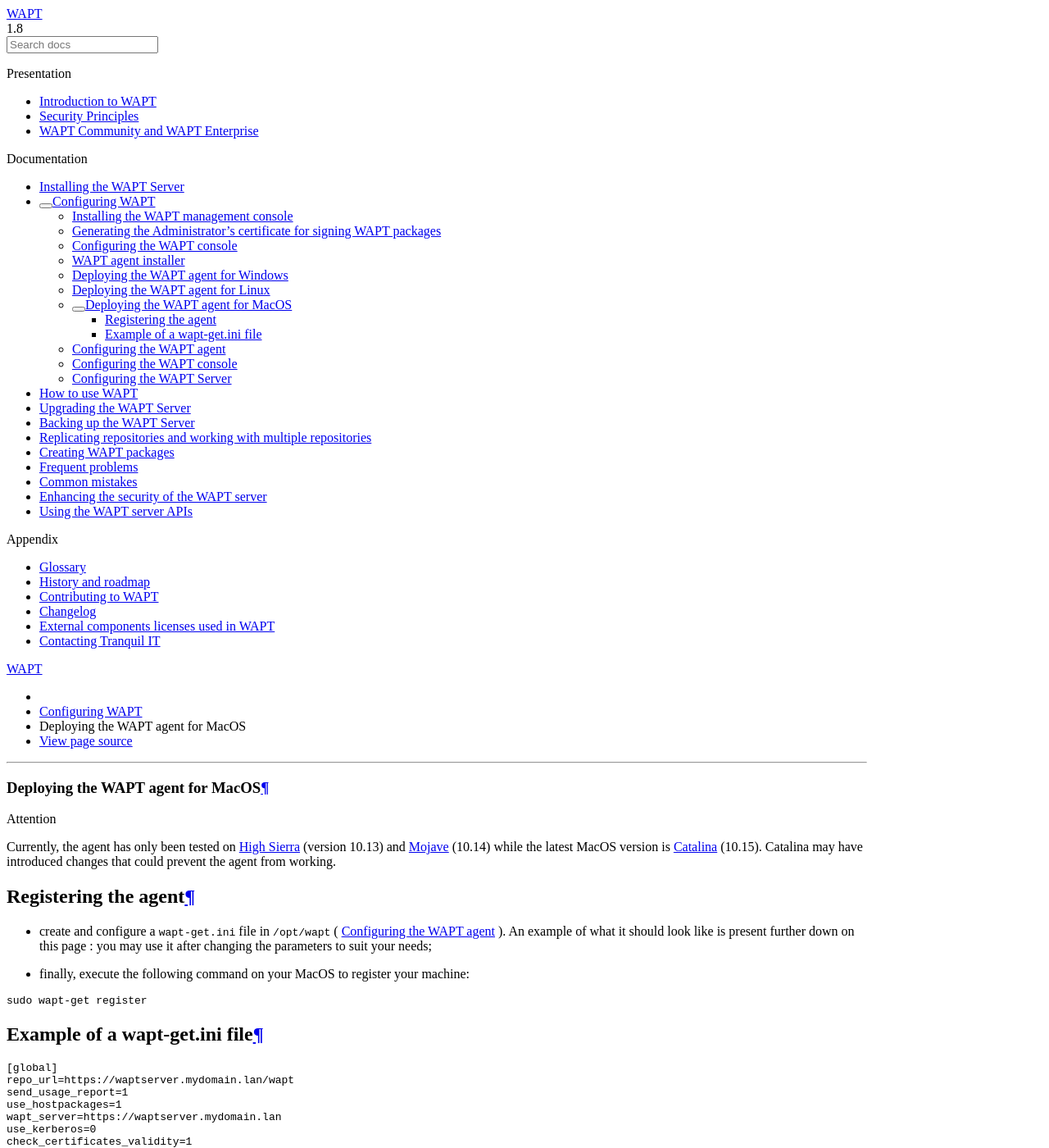
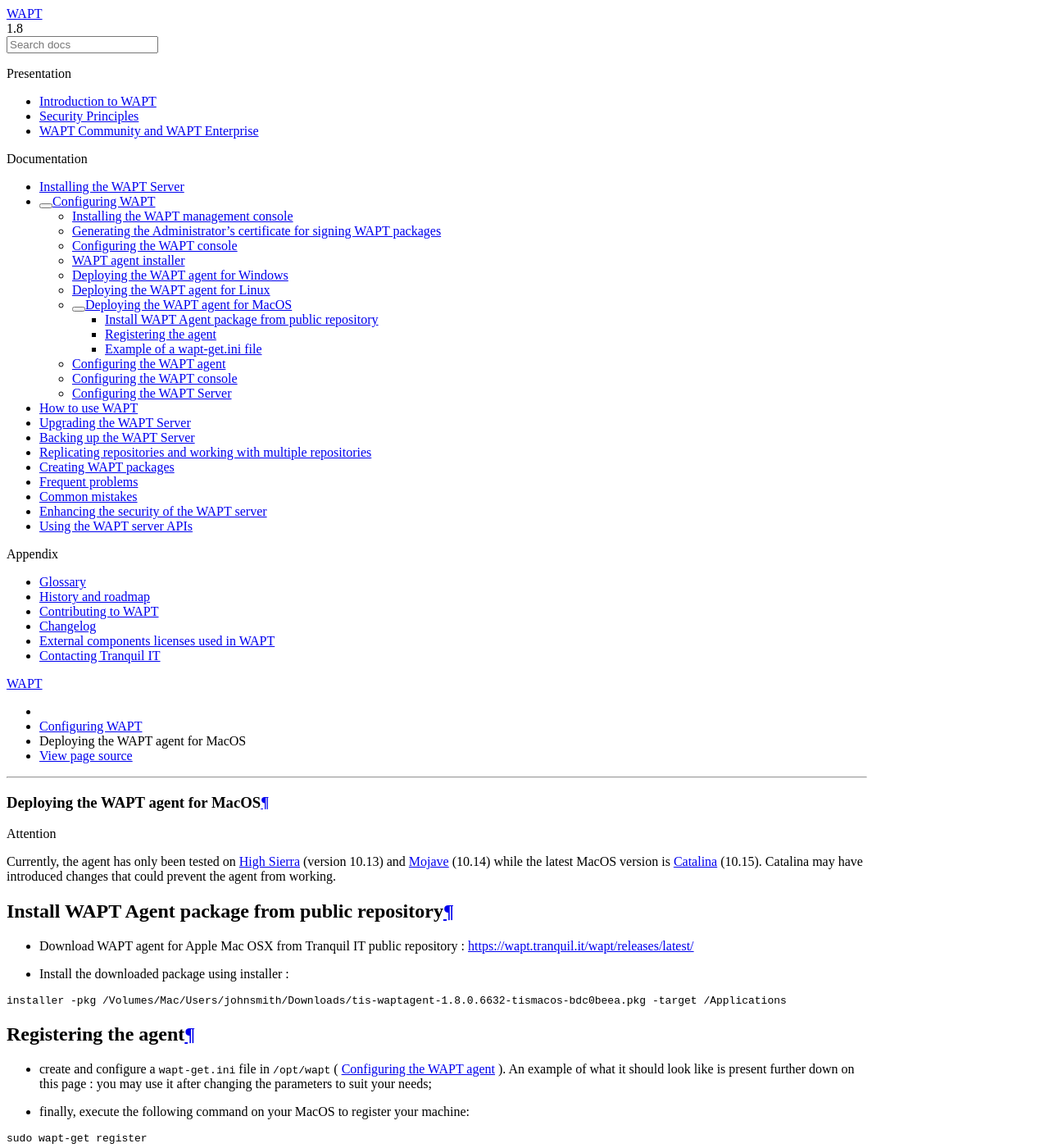
Before and after one commit to tranquilit/WAPT-Documentation, a Sphinx documentation site: the page built from source/wapt-configuration/wapt-deploy/waptagent-macos.rst, in a window 1280 px wide and 1400 px high. Shown: the whole window at 82% size. Built offline with Sphinx 7.4.7 and the Read the Docs theme 2.0.0, drawn with Linux system fonts in a browser that asks for light colours.

Commit message:
osx install

```diff
--- a/source/wapt-configuration/wapt-deploy/waptagent-macos.rst
+++ b/source/wapt-configuration/wapt-deploy/waptagent-macos.rst
@@ -21,6 +21,18 @@
   while the latest MacOS version is `Catalina <https://en.wikipedia.org/wiki/MacOS_Catalina>`_
   (10.15). Catalina may have introduced changes that could prevent the agent
   from working.
+
+
+Install WAPT Agent package from public repository
++++++++++++++++++++++++++++++++++++++++++++++++++
+
+* Download WAPT agent for Apple Mac OSX from Tranquil IT public repository : https://wapt.tranquil.it/wapt/releases/latest/
+* Install the downloaded package using installer :
+
+.. code-block:: bash
+
+  installer -pkg /Volumes/Mac/Users/johnsmith/Downloads/tis-waptagent-1.8.0.6632-tismacos-bdc0beea.pkg -target /Applications
+
 
 Registering the agent
 +++++++++++++++++++++
```
